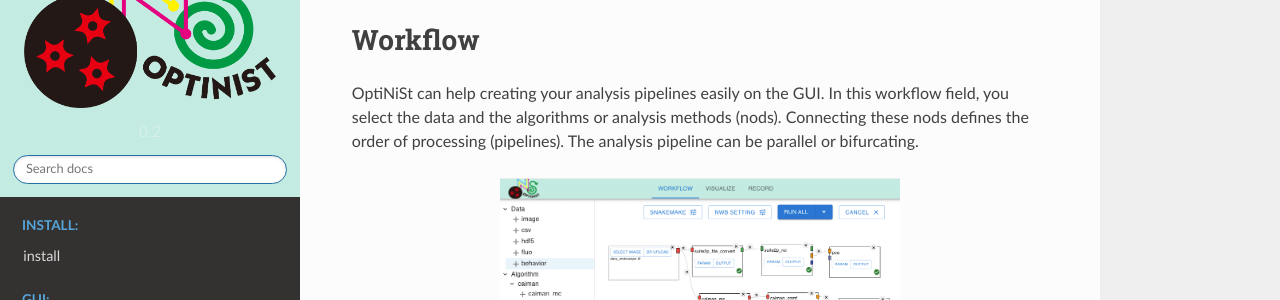
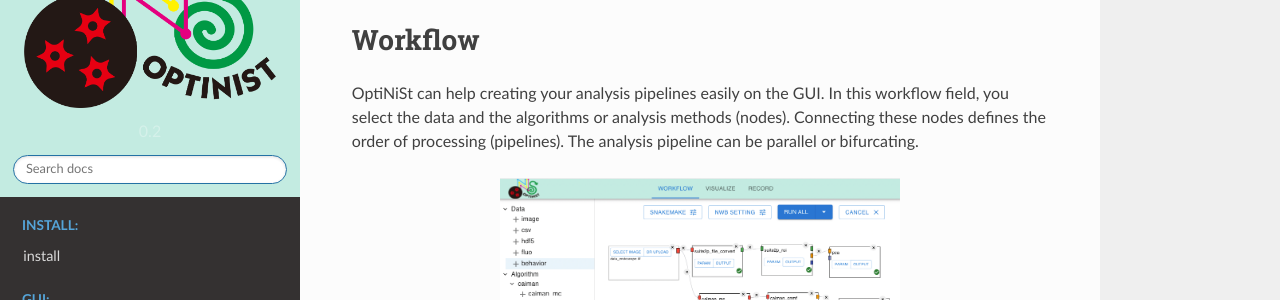
Before and after one commit to oist/optinist, a Sphinx documentation site: the page built from docs/gui/workflow.md, in a window 1280 px wide and 900 px high. Shown: the part 125-425 px from the top of the window. Built offline with Sphinx 7.4.7 and the Read the Docs theme 2.0.0, drawn with Linux system fonts in a browser that asks for light colours; some of the changed text lies outside the part shown.

Commit message:
Update workflow.md

```diff
--- a/docs/gui/workflow.md
+++ b/docs/gui/workflow.md
@@ -1,7 +1,7 @@
 Workflow
 =================
 
-OptiNiSt can help creating your analysis pipelines easily on the GUI. In this workflow field, you select the data and the algorithms or analysis methods (nods). Connecting these nods defines the order of processing (pipelines). The analysis pipeline can be parallel or bifurcating.
+OptiNiSt can help creating your analysis pipelines easily on the GUI. In this workflow field, you select the data and the algorithms or analysis methods (nodes). Connecting these nodes defines the order of processing (pipelines). The analysis pipeline can be parallel or bifurcating.
 <br>
 <p align="center">
 <img width="400px" src="../_static/workflow/whole.png" alt="workflow" />
@@ -46,7 +46,7 @@
 
 <br/>
 
-### Connecting Nods
+### Connecting Nodes
 Connect colored connectors of the nodes by dragging your cursor from the output connector to the next input connector to create connecting edges. The color of the connector indicates the data type of the input and the output.
 You can only connect the input and output connectors of the same color.
 
@@ -64,7 +64,7 @@
 
 <br/>
 
-### Removing Nods
+### Removing Nodes
 Clicking on the x mark on a node or on an edge removes it from the workflow field.
 
 
```
